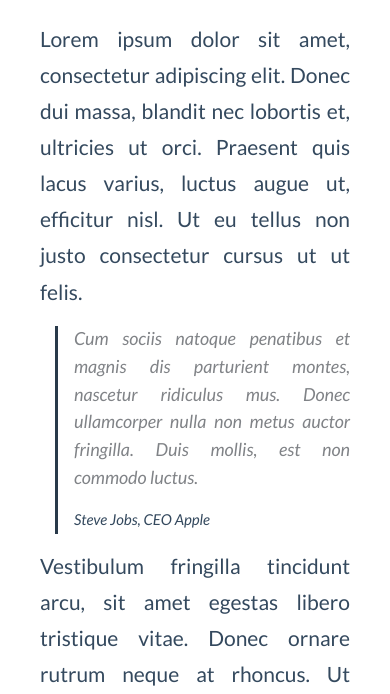
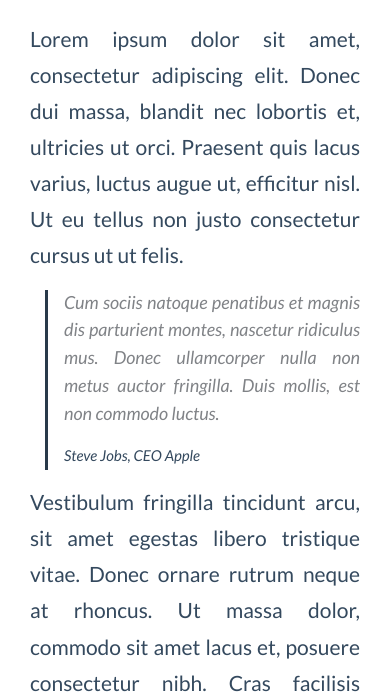
Before and after one commit to lucascraveiropaes/banco-terminologia, a plain HTML site: page termo.html in a window 390 px wide. Shown: the part 159-853 px from the top of the page. Drawn offline with Linux system fonts and the light colour scheme.

Commit message:
Adicionando media query's e corrigindo grid

```diff
--- a/css/style.css
+++ b/css/style.css
@@ -41,3 +41,11 @@ footer .footer-banner ul li a {
 footer .footer-banner ul li a:hover {
 	text-decoration: underline;
 }
+
+/* Media Query */
+
+@media(max-width: 420px) {
+	.term-content {
+	    padding: 10px 0px !important;
+	}
+}
--- a/termo.html
+++ b/termo.html
@@ -68,7 +68,7 @@
         </nav>
 
         <div class="container-fluid">
-            <div class="col-lg-9 term">
+            <div class="col-lg-7 col-lg-offset-1 term">
                 <h1>Termo</h1>
                 <div class="term-content">
                     <p>
```
Also changed, not shown: index.html (+1 -1 lines).
